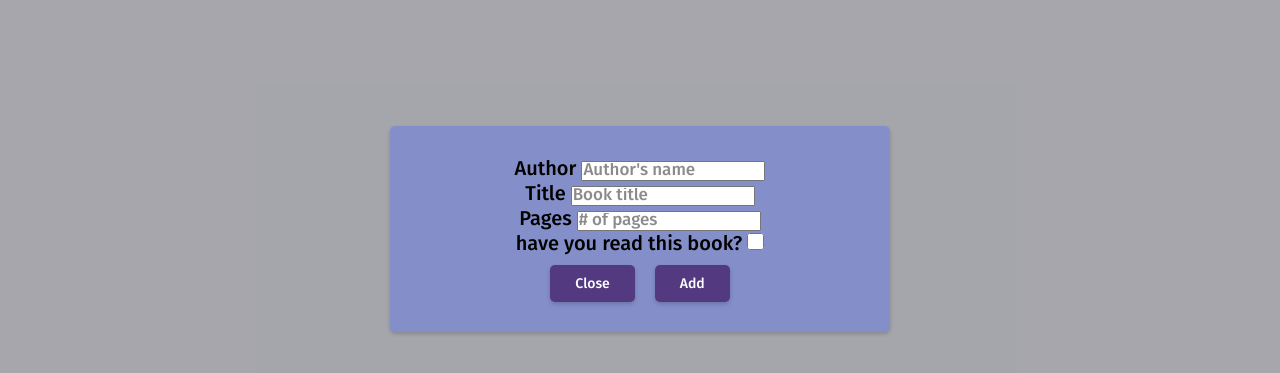
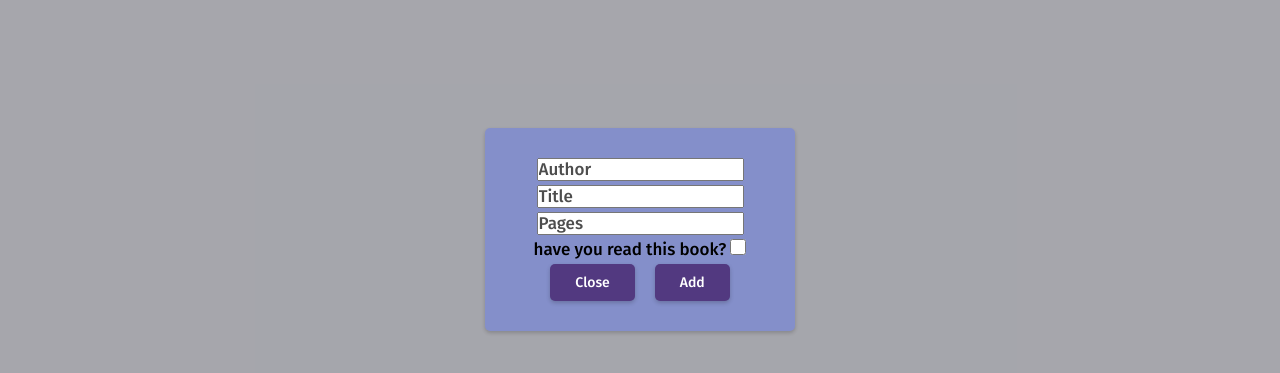
Before and after one commit to Epoza/Library, a plain HTML site: page index.html in a window 1280 px wide. Both pictures are taken after a click on the button "Add book". Shown: the part 171-544 px from the top of the page. Drawn offline with Linux system fonts and the light colour scheme.

Commit message:
modify modal

```diff
--- a/index.html
+++ b/index.html
@@ -22,16 +22,13 @@
         <div class="modal">
             <div class="all-forms">
                 <div class="form">
-                    <label for="author">Author</label>
-                    <input type="text" name="author" id="author" placeholder="Author's name" required>
+                    <input type="text" name="author" id="author" placeholder="Author" maxlength = "30" required>
                 </div>
                 <div class="form">
-                    <label for="book-title">Title</label>
-                    <input type="text" name="book-title" id="book-title" placeholder="Book title" required>
+                    <input type="text" name="book-title" id="book-title" placeholder="Title" maxlength = "60" required>
                 </div>
                 <div class="form">
-                    <label for="pages">Pages</label>
-                    <input type="number" name="pages" id="pages" placeholder="# of pages" required>
+                    <input type="number" name="pages" id="pages" placeholder="Pages" maxlength = "5" required>
                 </div>
                 <div class="form">
                     <label for="book-read">have you read this book?</label>
--- a/style.css
+++ b/style.css
@@ -68,25 +68,21 @@ body {
     background-color: rgb(132, 143, 202);
     box-shadow: 0 2px 4px rgba(0, 0, 0, 0.2);
     border-radius: 5px;
-    padding: 30px 50px;
-    width: 500px;
+    padding: 30px 40px;
     max-width: 100%;
     text-align: center;
 }
 
 .form {
-    font-size: 20px;
+    font-size: 17px;
     color: black;
+    padding-bottom: 4px;
 }
 
 
 ::placeholder {
     font-size: 17px;
-    color: rgb(139, 139, 139);
-}
-
-.all-forms {
-    padding-bottom: 10px;
+    color: rgb(77, 77, 77);
 }
 
 .buttons {
@@ -97,6 +93,12 @@ body {
 }
 
 input[type=checkbox]{
-    width: 17px;
-    height: 17px;
+    width: 16px;
+    height: 16px;
 }
+
+input[type=text], input[type=number]{
+    height: 23px;
+    width: 90%;
+    font-size: 17px;
+}
```
